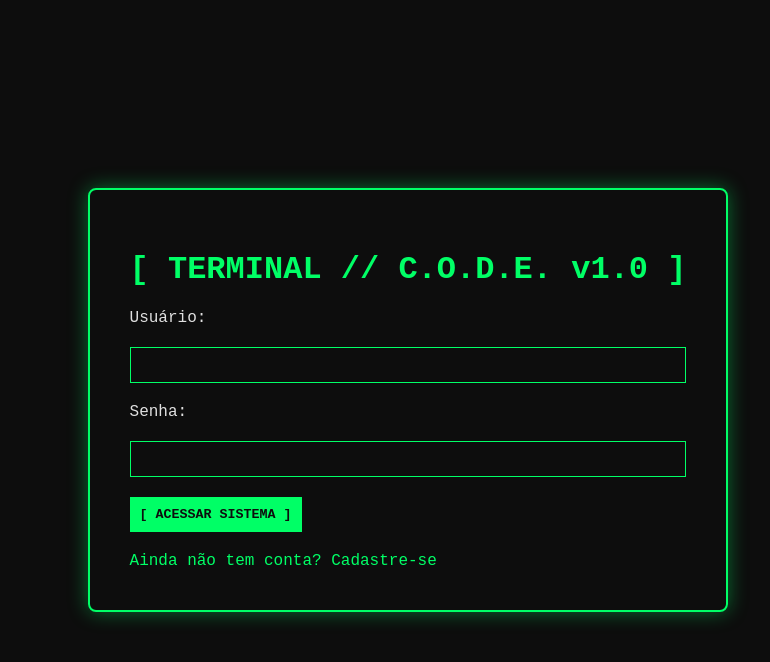
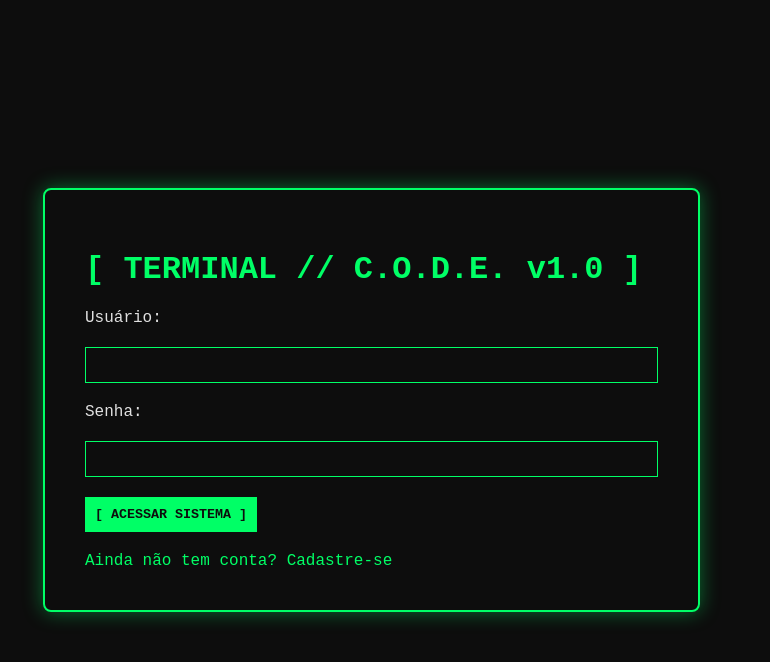
Before and after one commit to nagelamartins/Projeto_Integrador_II-Escape_Room, a Flask app: page / in a window 1280 px wide. Shown: the top 662 px of the page, without its empty margins (232-1002 px from the left). Run offline with Flask 3, Linux system fonts and the light colour scheme.

Commit message:
Corrige bug de redimensionamento da caixa durante o efeito de digitação

```diff
--- a/static/css/style.css
+++ b/static/css/style.css
@@ -20,6 +20,9 @@ h1 {
     border-radius: 8px;
     padding: 40px;
     box-shadow: 0 0 20px rgba(0, 255, 102, 0.4);
+    box-sizing: border-box;
+    width: 730px;
+    max-width: 90%;
 }
 
 form {
--- a/static/js/script.js
+++ b/static/js/script.js
@@ -12,6 +12,9 @@ function configurarConfirmacao(mensagem) {
 
 function efeitoDigitacao(seletor, velocidade = 25) {
     const container = document.querySelector(seletor);
+
+    container.style.minHeight = container.offsetHeight + "px";
+
     const paragrafos = container.querySelectorAll("p");
 
     const textosOriginais = [];
```
